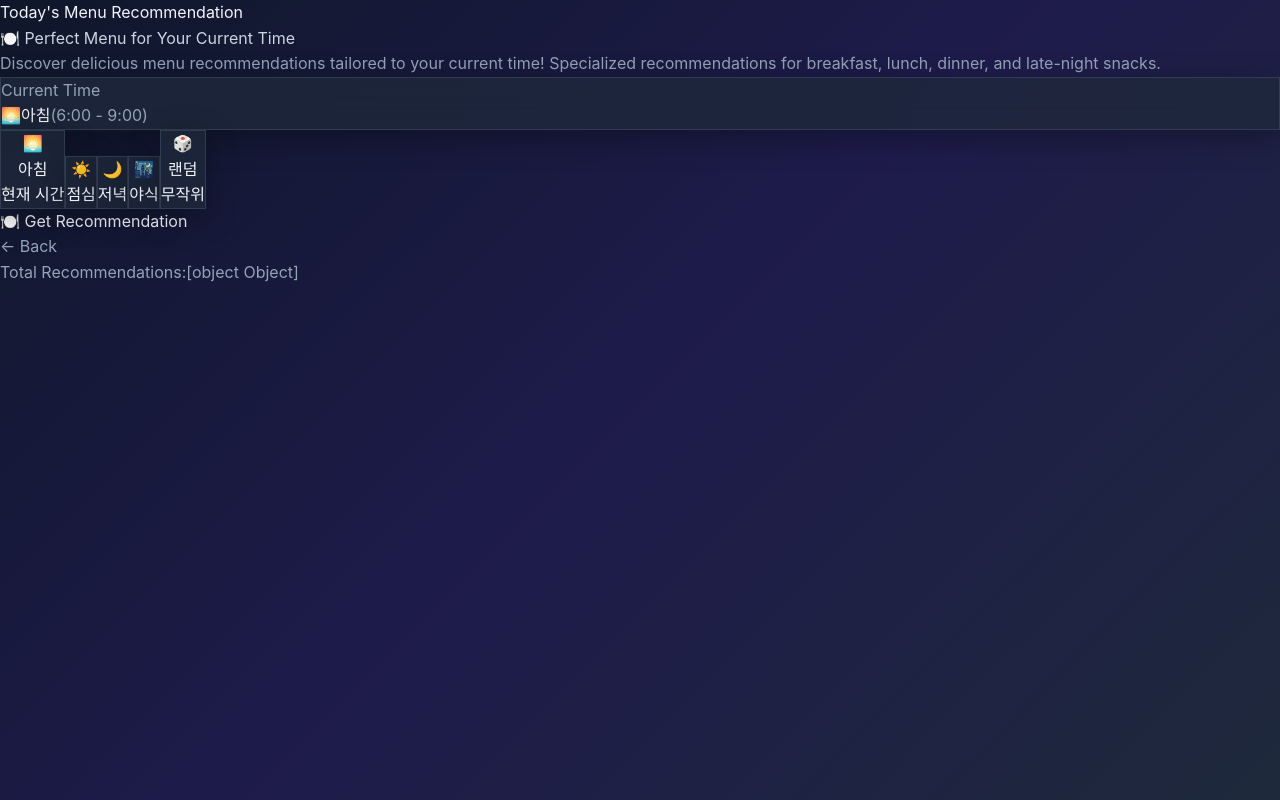
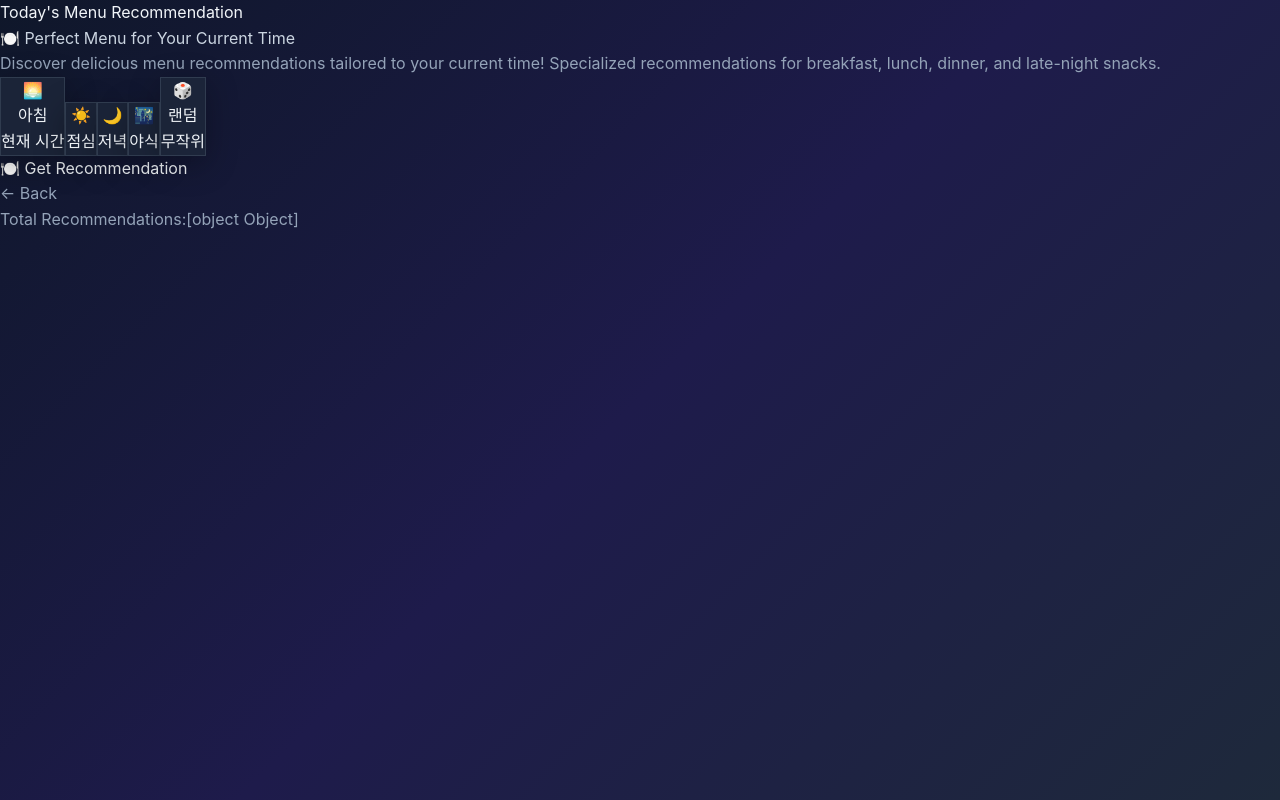
Before and after one commit to N00BWORLD/check-me-today, a Next.js app: page /menu-recommendation in a window 1280 px wide. Built offline with nearby package versions, Linux system fonts and the light colour scheme; no server answers; the database is empty; a web font is replaced by a local one.

Commit message:
fix: 시간대 범위 표시 완전 제거
- MenuSelector에서 현재 시간 표시 영역 완전 제거
- 시간 범위 텍스트(11:00-14:00 등) 모두 삭제
- 깔끔한 UI로 개선

```diff
--- a/src/app/menu-recommendation/_components/MenuSelector.tsx
+++ b/src/app/menu-recommendation/_components/MenuSelector.tsx
@@ -33,19 +33,6 @@ export default function MenuSelector({
                         </p>
                     </div>
 
-                    {/* 현재 시간 표시 */}
-                    <div className="glass rounded-xl p-4 mb-6 text-center">
-                        <div className="text-sm text-slate-500 dark:text-slate-400 mb-1">
-                            {pageInfo.currentTime}
-                        </div>
-                        <div className="flex items-center justify-center gap-2">
-                            <span className="text-2xl">{timeSlots[currentTimeSlot].emoji}</span>
-                            <span className="font-bold text-lg">{timeSlots[currentTimeSlot].name.ko}</span>
-                            <span className="text-sm text-slate-500 dark:text-slate-400">
-                                ({timeSlots[currentTimeSlot].timeRange})
-                            </span>
-                        </div>
-                    </div>
 
                     {/* 시간대 선택 */}
                     <div className="grid grid-cols-2 gap-4 mb-8">
```
